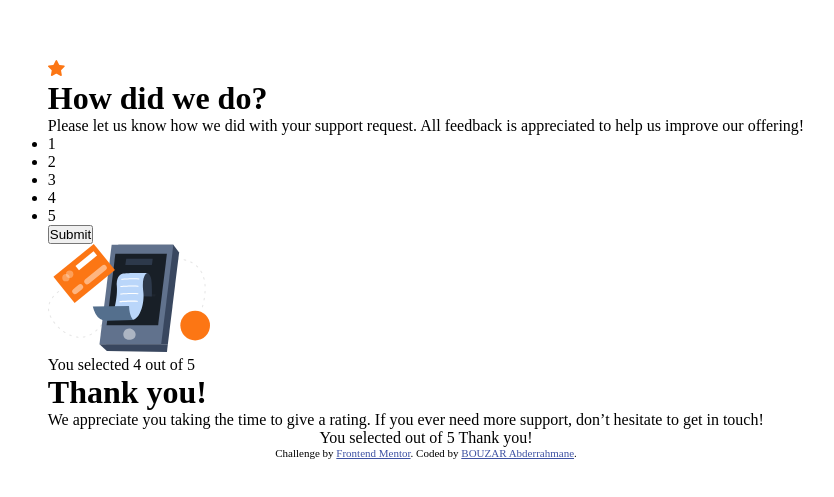
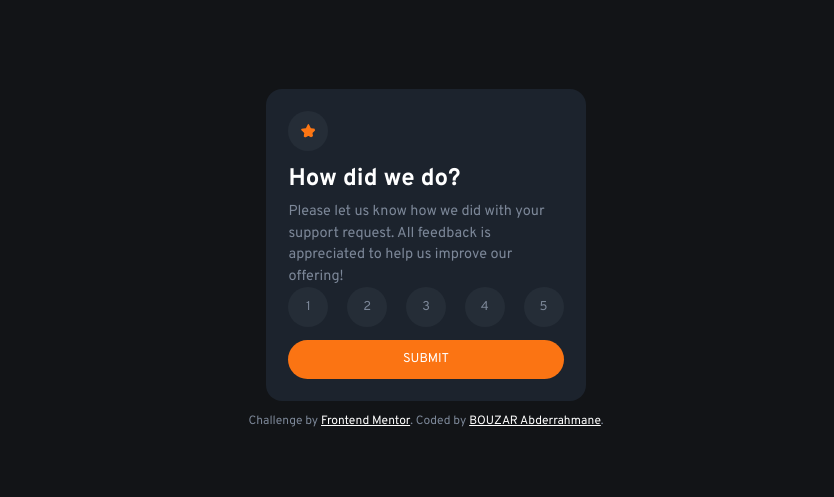
Before and after one commit to AbdouHichem/interactive-rating-component-main, a plain HTML site: page index.html in a window 1280 px wide. Shown: the part 221-718 px from the top of the page, without its empty margins (214-1048 px from the left). Drawn offline with Linux system fonts and the light colour scheme.

Commit message:
add css part

```diff
--- a/css/_config.scss
+++ b/css/_config.scss
@@ -3,12 +3,14 @@ $Orange: hsl(25, 97%, 53%);
 $White: hsl(0, 0%, 100%);
 $LightGrey: hsl(217, 12%, 63%);
 $MediumGrey: hsl(216, 12%, 54%);
-$DarkBlue: hsl(213, 19%, 18%);
-$VeryDarkBlue: hsl(216, 12%, 8%);
+$DarkBlue: #252d37;
+$mainColor : #1c232D;
+$VeryDarkBlue: #121417;
 
 * {
   margin: 0;
   padding: 0;
   box-sizing: border-box;
+  font-family: "Overpass";
 
 }
--- a/css/style.scss
+++ b/css/style.scss
@@ -6,19 +6,142 @@ body {
   align-items: center;
   min-height: 120vh;
   flex-direction: column;
+  background-color: $VeryDarkBlue;
+}
 
+main {
+  width: 85%;
+  max-width: 320px;
+  border-radius: 1em;
+  background-color: $mainColor;
+  transition: all 0.5s ease;
+
+  .ratingState {
+    margin: 1.4em;
+
+
+    img {
+      width: 40px;
+      border-radius: 8em;
+      padding: 0.8em;
+      background-color: $DarkBlue;
+    }
+
+
+
+    ul {
+      list-style: none;
+      display: flex;
+      flex-direction: row;
+      align-items: center;
+      justify-content: space-between;
+    }
+
+    li {
+      width: 40px;
+      height: 40px;
+      font-size: .8em;
+      display: flex;
+      justify-content: center;
+      align-items: center;
+      color: $MediumGrey;
+      border-radius: 8em;
+      padding: .8em;
+      background-color: $DarkBlue;
+      transition: all 0.2s ease-in-out;
+
+      &:hover {
+        cursor: pointer;
+        background-color: $MediumGrey;
+        color: $White;
+      }
+
+    }
+
+    button {
+      background-color: $Orange;
+      border: none;
+      margin-top: 1em;
+      color: $White;
+      text-transform: uppercase;
+      font-size: .8em;
+      width: 100%;
+      height: 3em;
+      border-radius: 2em;
+      transition: all 0.4s ease-in-out;
+
+      &:hover {
+        cursor: pointer;
+        color: $Orange;
+        background-color: $White;
+      }
+    }
+  }
+
+  h1 {
+    color: $White;
+    margin: .3em 0em;
+    font-size: 1.5em;
+  }
+
+  p {
+    color: $MediumGrey;
+    font-weight: normal;
+    font-size: .9em;
+    line-height: 1.5em;
+
+  }
+
+  .thankYouState {
+    margin: 1.4em;
+    display: flex;
+    align-items: center;
+    justify-content: center;
+    flex-direction: column;
+    display: none;
+
+    img {
+      width: 60%;
+    }
+
+    .rating {
+      border-radius: 8em;
+      background-color: $DarkBlue;
+      color: $Orange;
+      width: max-content;
+      padding: .5em 1em;
+      margin: 1em;
+    }
+
+  }
 }
 
 .attribution {
-  font-size: 11px;
+  margin-top: 1em;
+  font-size: 12px;
   text-align: center;
+  color: $MediumGrey;
 }
 
 .attribution a {
-  color: hsl(228, 45%, 44%);
+  color: $White;
 }
 
 
-@media only screen and (min-width: 680px) {}
 
-@media only screen and (min-width: 1024px) {}
+@media only screen and (min-width: 1400px) {
+  body {
+    font-size: 24px;
+  }
+
+  main {
+    max-width: 450px;
+
+    .ratingState {
+      img {
+        width: 60px;
+      }
+    }
+
+  }
+}
--- a/index.html
+++ b/index.html
@@ -14,10 +14,10 @@
   <main>
     <!-- Rating state start -->
     <div class="ratingState">
-      <div class="favIcon">
-        <img src="images/icon-star.svg" alt="star icon">
 
-      </div>
+      <img src="images/icon-star.svg" alt="star icon">
+
+
       <h1>
         How did we do?
       </h1>
@@ -50,20 +50,6 @@
     </div>
     <!-- Thank you state end -->
   </main>
-
-
-
-
-  You selected
-  <!-- Add rating here --> out of 5
-
-  Thank you!
-
-
-
-
-
-
   <div class="attribution">
     Challenge by <a href="https://www.frontendmentor.io?ref=challenge" target="_blank">Frontend Mentor</a>.
     Coded by <a href="https://github.com/AbdouHichem">BOUZAR Abderrahmane</a>.
```
Also changed, not shown: css/style.css, 1 other file.
